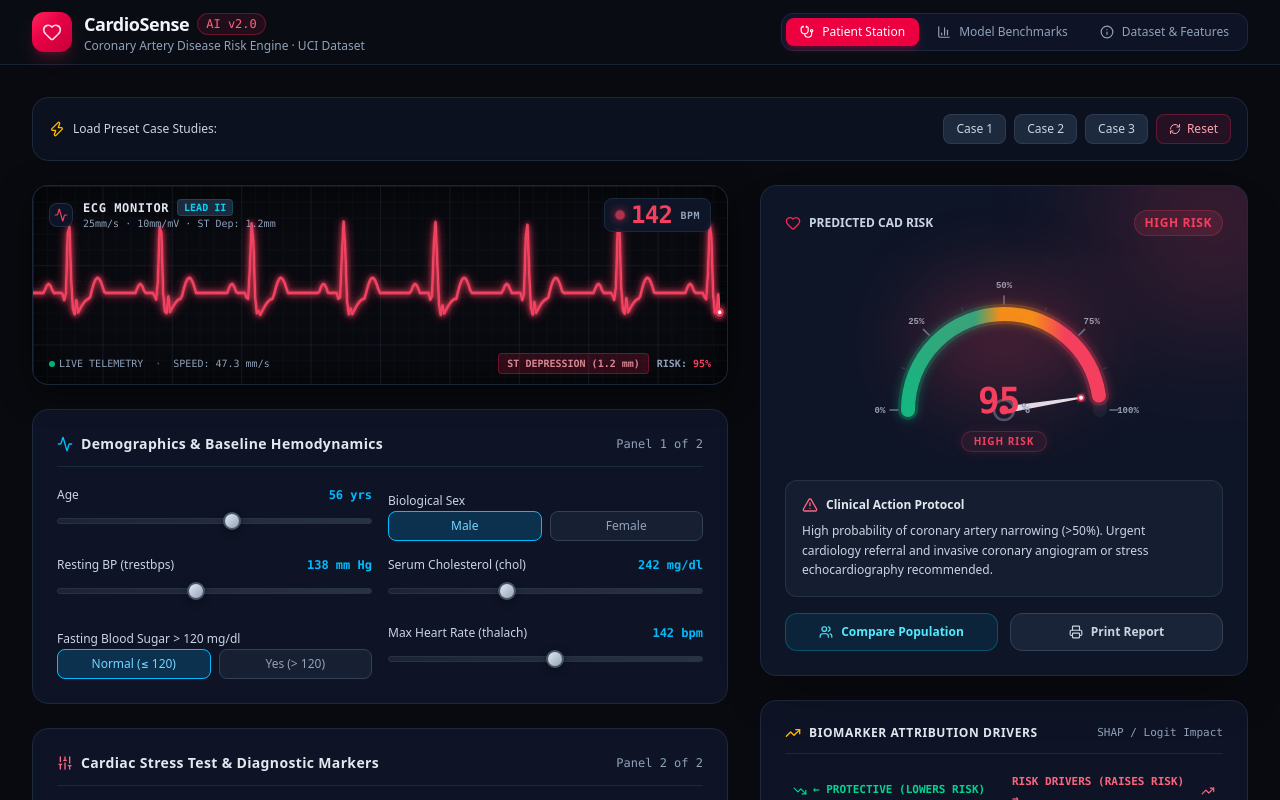
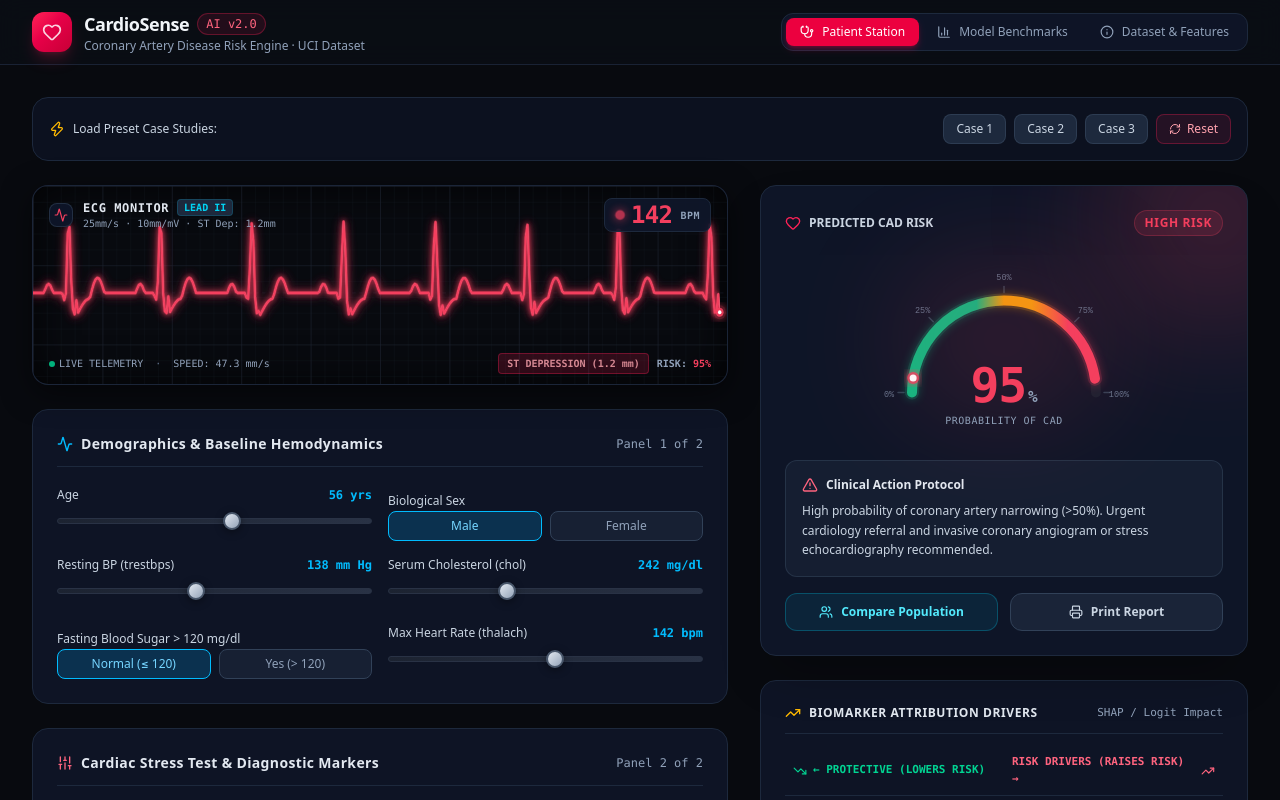
Before and after one commit to M4tyu633/heart-disease-prediction, a Next.js app: page / in a window 1280 px wide. Shown: the top 800 px of the page. Built offline with nearby package versions, Linux system fonts and the light colour scheme.

Commit message:
fix: clean telemetry radial gauge with zero overlap

```diff
--- a/src/components/RadialGauge.tsx
+++ b/src/components/RadialGauge.tsx
@@ -3,44 +3,42 @@
 import React, { useId } from "react";
 
 export interface RadialGaugeProps {
-  percentage: number;     // 0-100
+  percentage: number; // 0-100
   riskLevel: "LOW" | "MODERATE" | "HIGH";
-  riskColor: string;      // hex color
+  riskColor: string; // hex color
 }
 
 /**
- * RadialGauge Component
- * High-precision 180-degree semi-circular speedometer gauge with
- * dynamic SVG gradients, spring-damped needle physics, ambient glow, and clinical risk badges.
+ * Modern High-Tech Clinical Radial Gauge
+ * Clean semi-circular telemetry meter with smooth gradient arc,
+ * dynamic indicator glow, crisp tick marks, and centered typography with zero overlap.
  */
 export default function RadialGauge({
   percentage = 0,
   riskLevel = "LOW",
   riskColor = "#10b981",
 }: RadialGaugeProps) {
-  // Generate unique IDs for SVG gradients and filters to prevent collisions across multiple instances
   const uniqueId = useId().replace(/:/g, "");
-  const gradientId = `radial-gauge-grad-${uniqueId}`;
-  const glowFilterId = `radial-gauge-glow-${uniqueId}`;
+  const gradientId = `gauge-grad-${uniqueId}`;
+  const glowId = `gauge-glow-${uniqueId}`;
 
-  // Clamped percentage to [0, 100]
-  const clampedPercentage = Math.min(Math.max(percentage, 0), 100);
+  const clamped = Math.min(Math.max(percentage, 0), 100);
 
-  // Geometry configuration
-  const CX = 150;
-  const CY = 142;
-  const RADIUS = 96;
-  const STROKE_WIDTH = 14;
-  const ARC_LENGTH = Math.PI * RADIUS; // ~301.59 px
+  // Gauge geometry
+  const CX = 140;
+  const CY = 122;
+  const RADIUS = 92;
+  const STROKE = 10;
 
-  // Stroke dashoffset for the filled gradient arc
-  const strokeDashoffset = ARC_LENGTH * (1 - clampedPercentage / 100);
+  const ARC_LENGTH = Math.PI * RADIUS; // ~289 px
+  const strokeDashoffset = ARC_LENGTH * (1 - clamped / 100);
 
-  // Needle angle (-90deg is left at 0%, 0deg is straight up at 50%, +90deg is right at 100%)
-  const needleRotationAngle = (clampedPercentage / 100) * 180 - 90;
+  // Indicator angle for the glowing tip along the arc
+  const angleRad = Math.PI * (1 - clamped / 100);
+  const pointerX = CX - RADIUS * Math.cos(angleRad);
+  const pointerY = CY - RADIUS * Math.sin(angleRad);
 
-  // Major and minor tick definitions
-  const majorTicks = [
+  const ticks = [
     { p: 0, label: "0%" },
     { p: 25, label: "25%" },
     { p: 50, label: "50%" },
@@ -48,35 +46,30 @@ export default function RadialGauge({
     { p: 100, label: "100%" },
   ];
 
-  const minorTicks = [12.5, 37.5, 62.5, 87.5];
-
   return (
-    <div className="relative w-[300px] h-[180px] flex flex-col items-center justify-between select-none mx-auto">
-      {/* Ambient Glow Background Effect */}
+    <div className="relative w-full max-w-[280px] h-[160px] flex flex-col items-center justify-start select-none mx-auto">
+      {/* Ambient background glow */}
       <div
-        className="absolute top-4 w-44 h-28 rounded-full blur-2xl pointer-events-none transition-all duration-700 opacity-25"
+        className="absolute top-2 w-48 h-32 rounded-full blur-3xl pointer-events-none transition-all duration-700 opacity-20"
         style={{ backgroundColor: riskColor }}
       />
 
-      {/* SVG Semicircular Gauge Canvas */}
       <svg
-        viewBox="0 0 300 180"
+        viewBox="0 0 280 155"
         className="w-full h-full overflow-visible"
       >
         <defs>
-          {/* Semicircle Gradient: Emerald (0-35%) -> Amber (35-65%) -> Rose (65-100%) */}
           <linearGradient id={gradientId} x1="0%" y1="0%" x2="100%" y2="0%">
             <stop offset="0%" stopColor="#10b981" />
             <stop offset="35%" stopColor="#10b981" />
-            <stop offset="48%" stopColor="#f59e0b" />
+            <stop offset="50%" stopColor="#f59e0b" />
             <stop offset="65%" stopColor="#f59e0b" />
-            <stop offset="82%" stopColor="#f43f5e" />
+            <stop offset="85%" stopColor="#f43f5e" />
             <stop offset="100%" stopColor="#f43f5e" />
           </linearGradient>
 
-          {/* SVG Glow Filter */}
-          <filter id={glowFilterId} x="-20%" y="-20%" width="140%" height="140%">
-            <feGaussianBlur stdDeviation="5" result="blur" />
+          <filter id={glowId} x="-20%" y="-20%" width="140%" height="140%">
+            <feGaussianBlur stdDeviation="4" result="blur" />
             <feMerge>
               <feMergeNode in="blur" />
               <feMergeNode in="SourceGraphic" />
@@ -84,104 +77,49 @@ export default function RadialGauge({
           </filter>
         </defs>
 
-        {/* 1. Background Inactive Track (slate-800/50) */}
+        {/* 1. Track background */}
         <path
           d={`M ${CX - RADIUS} ${CY} A ${RADIUS} ${RADIUS} 0 0 1 ${CX + RADIUS} ${CY}`}
           fill="none"
-          stroke="#1e293b"
-          strokeWidth={STROKE_WIDTH}
+          stroke="#18202f"
+          strokeWidth={STROKE}
           strokeLinecap="round"
-          strokeOpacity="0.6"
         />
 
-        {/* 2. Ambient Glow Track underneath active arc */}
-        <path
-          d={`M ${CX - RADIUS} ${CY} A ${RADIUS} ${RADIUS} 0 0 1 ${CX + RADIUS} ${CY}`}
-          fill="none"
-          stroke={`url(#${gradientId})`}
-          strokeWidth={STROKE_WIDTH + 6}
-          strokeLinecap="round"
-          strokeDasharray={ARC_LENGTH}
-          strokeDashoffset={strokeDashoffset}
-          filter={`url(#${glowFilterId})`}
-          opacity="0.35"
-          style={{
-            transition: "stroke-dashoffset 700ms cubic-bezier(0.34, 1.56, 0.64, 1)",
-          }}
-        />
+        {/* 2. Subdued tick marks */}
+        {ticks.map(({ p, label }) => {
+          const a = (p / 100) * Math.PI;
+          const r1 = RADIUS + 8;
+          const r2 = RADIUS + 14;
+          const rt = RADIUS + 23;
 
-        {/* 3. Filled Active Progress Arc */}
-        <path
-          d={`M ${CX - RADIUS} ${CY} A ${RADIUS} ${RADIUS} 0 0 1 ${CX + RADIUS} ${CY}`}
-          fill="none"
-          stroke={`url(#${gradientId})`}
-          strokeWidth={STROKE_WIDTH}
-          strokeLinecap="round"
-          strokeDasharray={ARC_LENGTH}
-          strokeDashoffset={strokeDashoffset}
-          style={{
-            transition: "stroke-dashoffset 700ms cubic-bezier(0.34, 1.56, 0.64, 1)",
-          }}
-        />
-
-        {/* 4. Minor Ticks */}
-        {minorTicks.map((p) => {
-          const alpha = (p / 100) * Math.PI;
-          const rIn = RADIUS + 11;
-          const rOut = RADIUS + 15;
-          const x1 = CX - rIn * Math.cos(alpha);
-          const y1 = CY - rIn * Math.sin(alpha);
-          const x2 = CX - rOut * Math.cos(alpha);
-          const y2 = CY - rOut * Math.sin(alpha);
-          return (
-            <line
-              key={`minor-${p}`}
-              x1={x1}
-              y1={y1}
-              x2={x2}
-              y2={y2}
-              stroke="#475569"
-              strokeWidth="1"
-              strokeOpacity="0.6"
-            />
-          );
-        })}
-
-        {/* 5. Major Ticks and Labels */}
-        {majorTicks.map(({ p, label }) => {
-          const alpha = (p / 100) * Math.PI;
-          const rIn = RADIUS + 10;
-          const rOut = RADIUS + 18;
-          const rText = RADIUS + 28;
-
-          const x1 = CX - rIn * Math.cos(alpha);
-          const y1 = CY - rIn * Math.sin(alpha);
-          const x2 = CX - rOut * Math.cos(alpha);
-          const y2 = CY - rOut * Math.sin(alpha);
-          const tx = CX - rText * Math.cos(alpha);
-          const ty = CY - rText * Math.sin(alpha) + (p === 0 || p === 100 ? 1 : 0);
+          const x1 = CX - r1 * Math.cos(a);
+          const y1 = CY - r1 * Math.sin(a);
+          const x2 = CX - r2 * Math.cos(a);
+          const y2 = CY - r2 * Math.sin(a);
+          const xt = CX - rt * Math.cos(a);
+          const yt = CY - rt * Math.sin(a) + (p === 0 || p === 100 ? 2 : 0);
 
           return (
-            <g key={`major-${p}`}>
+            <g key={p}>
               <line
                 x1={x1}
                 y1={y1}
                 x2={x2}
                 y2={y2}
-                stroke="#64748b"
+                stroke="#334155"
                 strokeWidth="1.5"
                 strokeLinecap="round"
               />
               <text
-                x={tx}
-                y={ty}
+                x={xt}
+                y={yt}
                 textAnchor="middle"
                 dominantBaseline="central"
-                fill="#94a3b8"
-                fontSize="9"
-                fontFamily="monospace"
-                fontWeight="600"
-                className="select-none"
+                fill="#64748b"
+                fontSize="8.5"
+                fontFamily="ui-monospace, monospace"
+                fontWeight="500"
               >
                 {label}
               </text>
@@ -189,99 +127,71 @@ export default function RadialGauge({
           );
         })}
 
-        {/* 6. Animated Needle / Indicator */}
-        <g
+        {/* 3. Filled Gradient Arc with smooth transition */}
+        <path
+          d={`M ${CX - RADIUS} ${CY} A ${RADIUS} ${RADIUS} 0 0 1 ${CX + RADIUS} ${CY}`}
+          fill="none"
+          stroke={`url(#${gradientId})`}
+          strokeWidth={STROKE}
+          strokeLinecap="round"
+          strokeDasharray={ARC_LENGTH}
+          strokeDashoffset={strokeDashoffset}
           style={{
-            transform: `rotate(${needleRotationAngle}deg)`,
-            transformOrigin: `${CX}px ${CY}px`,
-            transition: "transform 700ms cubic-bezier(0.34, 1.56, 0.64, 1)",
+            transition: "stroke-dashoffset 600ms cubic-bezier(0.4, 0, 0.2, 1)",
           }}
-        >
-          {/* Shadow Behind Needle */}
-          <line
-            x1={CX}
-            y1={CY}
-            x2={CX}
-            y2={CY - RADIUS + 18}
-            stroke="#000000"
-            strokeWidth="4"
-            strokeOpacity="0.4"
-            strokeLinecap="round"
         />
 
-          {/* Needle Shaft */}
-          <polygon
-            points={`${CX - 3.5},${CY} ${CX - 1},${CY - RADIUS + 20} ${CX},${CY - RADIUS + 14} ${CX + 1},${CY - RADIUS + 20} ${CX + 3.5},${CY}`}
-            fill="#e2e8f0"
+        {/* 4. Glowing Arc Pass */}
+        <path
+          d={`M ${CX - RADIUS} ${CY} A ${RADIUS} ${RADIUS} 0 0 1 ${CX + RADIUS} ${CY}`}
+          fill="none"
+          stroke={`url(#${gradientId})`}
+          strokeWidth={STROKE + 4}
+          strokeLinecap="round"
+          strokeDasharray={ARC_LENGTH}
+          strokeDashoffset={strokeDashoffset}
+          filter={`url(#${glowId})`}
+          opacity="0.3"
+          style={{
+            transition: "stroke-dashoffset 600ms cubic-bezier(0.4, 0, 0.2, 1)",
+          }}
         />
 
-          {/* Glowing Needle Tip in riskColor */}
+        {/* 5. Glowing Pointer Beacon at the edge of the active arc */}
+        {clamped > 0 && (
+          <g>
             <circle
-            cx={CX}
-            cy={CY - RADIUS + 18}
-            r="3.5"
+              cx={pointerX}
+              cy={pointerY}
+              r="6"
               fill={riskColor}
-            filter={`url(#${glowFilterId})`}
+              filter={`url(#${glowId})`}
+              opacity="0.85"
             />
             <circle
-            cx={CX}
-            cy={CY - RADIUS + 18}
-            r="2"
+              cx={pointerX}
+              cy={pointerY}
+              r="3.5"
               fill="#ffffff"
             />
-
-          {/* Pivot Base Extension (Counterweight) */}
-          <polygon
-            points={`${CX - 3},${CY} ${CX},${CY + 12} ${CX + 3},${CY}`}
-            fill="#64748b"
-          />
           </g>
-
-        {/* 7. Center Needle Pivot Hub */}
-        <circle
-          cx={CX}
-          cy={CY}
-          r="10"
-          fill="#0f172a"
-          stroke="#475569"
-          strokeWidth="2.5"
-        />
-        <circle
-          cx={CX}
-          cy={CY}
-          r="4.5"
-          fill={riskColor}
-          style={{ transition: "fill 500ms ease" }}
-        />
+        )}
       </svg>
 
-      {/* Center Readout: Large Bold Percentage & Risk Level Badge */}
-      <div className="absolute inset-x-0 bottom-0 flex flex-col items-center justify-center text-center -mb-1">
-        {/* Percentage Number */}
+      {/* Centered Clean Numerical Readout */}
+      <div className="absolute inset-x-0 bottom-0 flex flex-col items-center justify-center text-center">
         <div className="flex items-baseline justify-center gap-0.5 leading-none">
           <span
-            className="text-4xl font-black font-mono tracking-tight transition-colors duration-500"
+            className="text-5xl font-black font-mono tracking-tight transition-colors duration-500"
             style={{ color: riskColor }}
           >
-            {clampedPercentage}
+            {clamped}
           </span>
-          <span className="text-sm font-bold text-slate-400 font-mono">%</span>
+          <span className="text-base font-bold text-slate-400 font-mono">%</span>
         </div>
-
-        {/* Risk Level Badge */}
-        <div className="mt-1.5">
-          <span
-            className="inline-block px-3 py-0.5 rounded-full text-[10px] font-black tracking-widest uppercase transition-all duration-500"
-            style={{
-              backgroundColor: `${riskColor}18`,
-              color: riskColor,
-              border: `1px solid ${riskColor}40`,
-              boxShadow: `0 0 12px ${riskColor}20`,
-            }}
-          >
-            {riskLevel} RISK
+        <span className="text-[10px] font-mono tracking-wider text-slate-400 uppercase mt-1">
+          Probability of CAD
         </span>
-        </div>
       </div>
     </div>
   );
```
Lines whose indentation alone changed are shown as unchanged.
